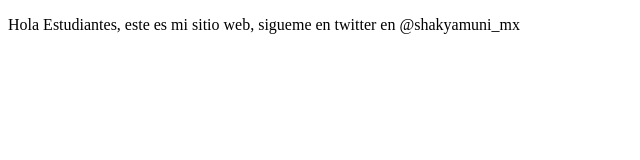
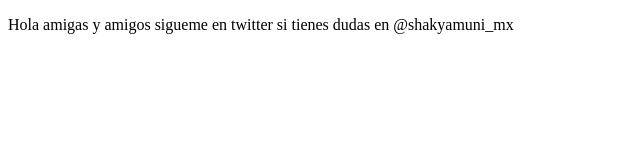
Before and after one commit to DonXavis/proyectoDemoCursoPrework, a plain HTML site: page index.html in a window 1280 px wide. Shown: the full height of the page, 0-640 px from the left. Drawn offline with Linux system fonts and the light colour scheme.

Commit message:
cambios amigos sitio twitter

```diff
--- a/index.html
+++ b/index.html
@@ -7,6 +7,6 @@
     <title>Hola Mundo</title>
 </head>
 <body>
-    <p>Hola Estudiantes, este es mi sitio web, sigueme en twitter en @shakyamuni_mx </p>
+    <p>Hola amigas y amigos sigueme en twitter si tienes dudas en @shakyamuni_mx </p>
 </body>
 </html>
```
